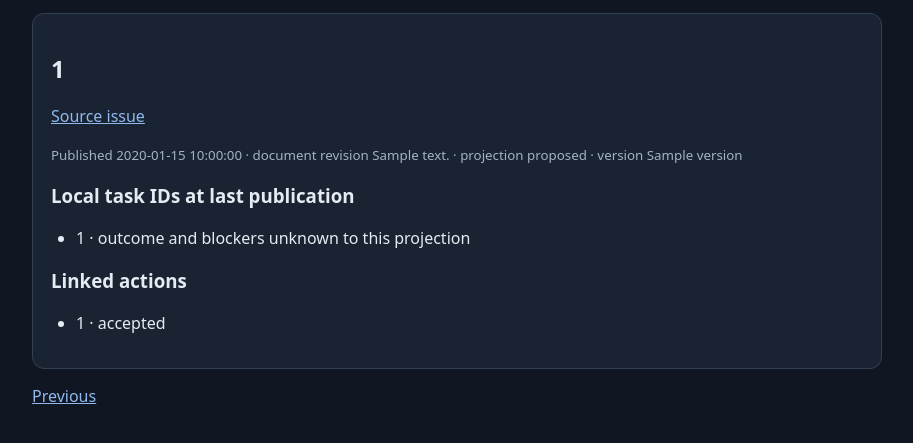
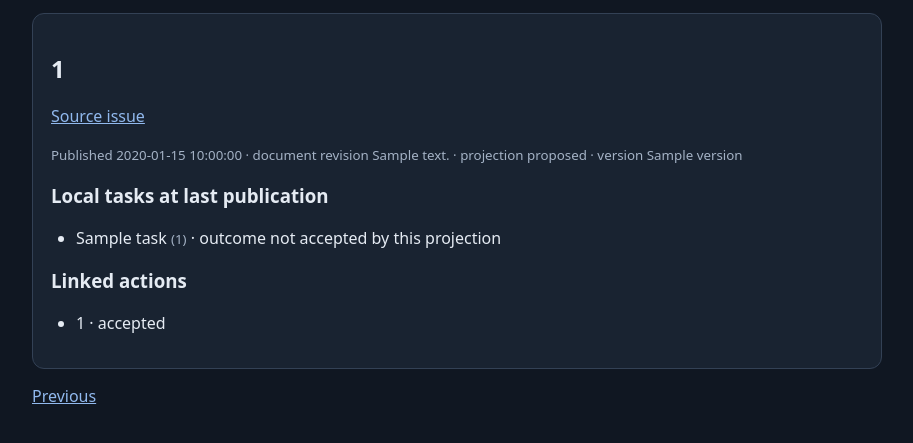
Before and after one commit to rpembry/starforge-workbench, a Python web app: template src/workbench/templates/flow.html in a window 1280 px wide. Shown: the part 175-618 px from the top of the page, without its empty margins (183-1096 px from the left). Run offline with Jinja, Linux system fonts and the light colour scheme; the template is opened without the code that fills it: most values are stand-ins (such as "Sample title", 1, 10 or a date in 2020).

Commit message:
Add opt-in bounded FLOW task summaries

```diff
--- a/src/workbench/templates/flow.html
+++ b/src/workbench/templates/flow.html
@@ -7,7 +7,7 @@
 {% for item in items %}<article><h2>{{ item.work_item_id }}</h2>
 <p>{% if item.safe_source_url %}<a href="{{ item.safe_source_url }}" rel="noopener noreferrer">Source issue</a>{% else %}Source link unavailable{% endif %}</p>
 <p><small>Published {{ item.updated_at }} · document revision {{ item.document_revision }} · projection {{ item.projection_state }} · version {{ item.version }}</small></p>
-<h3>Local task IDs at last publication</h3><ul>{% for task_id in item.task_ids %}<li>{{ task_id }} · outcome and blockers unknown to this projection</li>{% else %}<li>No active task IDs published. This does not complete the source issue or a linked action.</li>{% endfor %}</ul>
+<h3>Local tasks at last publication</h3><ul>{% for task in item.task_summaries %}<li>{{ task.title }} <small>({{ task.task_id }})</small>{% if task.blocked %} · blocked{% endif %}{% if task.review_pending %} · review pending{% endif %} · outcome not accepted by this projection</li>{% else %}{% for task_id in item.task_ids %}<li>{{ task_id }} · summary withheld; outcome and blockers unknown</li>{% else %}<li>No active task IDs published. This does not complete the source issue or a linked action.</li>{% endfor %}{% endfor %}</ul>
 <h3>Linked actions</h3><ul>{% for action in item.actions %}<li>{{ action.action_id }} · {{ action.action_status }}{% if action.definition_drift %} · definition changed since link; scope review needed{% endif %}</li>{% else %}<li>No accepted action relation published.</li>{% endfor %}</ul>
 </article>{% else %}<p>No FLOW projections published. Local work may exist without a server projection.</p>{% endfor %}
 <nav aria-label="FLOW pages">{% if offset %}<a href="/flow?offset={{ [offset - 25, 0]|max }}">Previous</a>{% endif %}{% if has_more %} <a href="/flow?offset={{ offset + 25 }}">Next</a>{% endif %}</nav>
```
